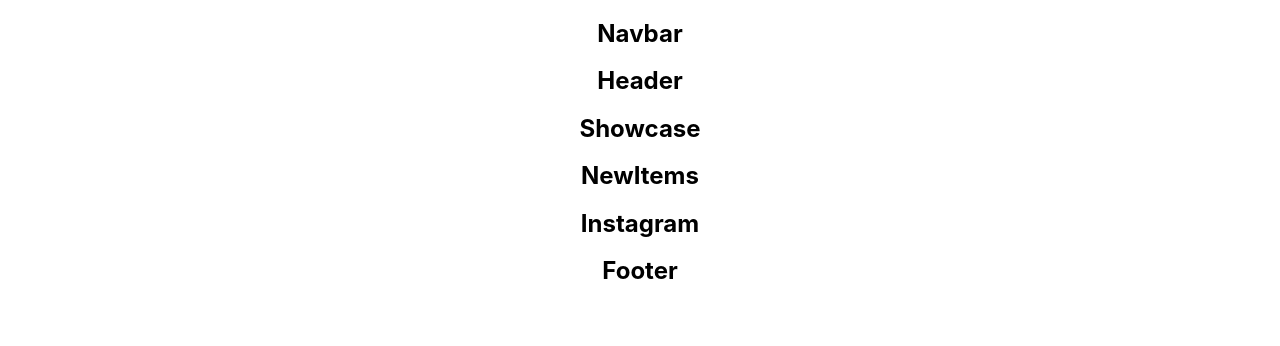
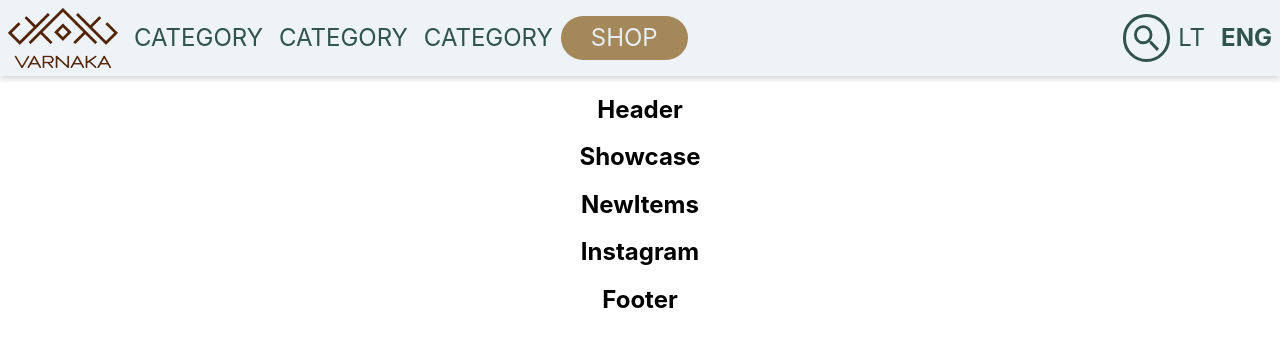
Before and after one commit to macas5/varnaka, a React (Create React App) app: page / in a window 1280 px wide. Shown: the top 346 px of the page. Built offline with nearby package versions, Linux system fonts and the light colour scheme.

Commit message:
Made progress on navbar

```diff
--- a/src/App.css
+++ b/src/App.css
@@ -1,38 +1,4 @@
+
 .App {
   text-align: center;
 }
-
-.App-logo {
-  height: 40vmin;
-  pointer-events: none;
-}
-
-@media (prefers-reduced-motion: no-preference) {
-  .App-logo {
-    animation: App-logo-spin infinite 20s linear;
-  }
-}
-
-.App-header {
-  background-color: #282c34;
-  min-height: 100vh;
-  display: flex;
-  flex-direction: column;
-  align-items: center;
-  justify-content: center;
-  font-size: calc(10px + 2vmin);
-  color: white;
-}
-
-.App-link {
-  color: #61dafb;
-}
-
-@keyframes App-logo-spin {
-  from {
-    transform: rotate(0deg);
-  }
-  to {
-    transform: rotate(360deg);
-  }
-}
--- /dev/null
+++ b/src/components/Navbar/Navbar.css
@@ -0,0 +1,39 @@
+nav{
+  background: #E6EEF4B3 0% 0% no-repeat padding-box;
+  box-shadow: 0px 3px 6px #00000029;
+  opacity: 1;
+
+  font-size: 24px;
+  color: var(--primary);
+}
+
+.search {
+  border: 3px solid var(--primary);
+  border-radius: 24px;
+  opacity: 1;
+}
+
+.searchBox {
+  display: none;
+  visibility: hidden;
+}
+
+.shop {
+  background: var(--secoundary) 0% 0% no-repeat padding-box;
+  background: #A58859 0% 0% no-repeat padding-box;
+  border-radius: 24px;
+  color: var(--light);
+  opacity: 1;
+  padding: 8px 30px 8px 30px;
+}
+
+@keyframes searchExtend {
+  from {visibility: hidden;}
+  to {visibility: visible;}
+}
+
+.search:hover .searchBox{
+  display: flex;
+  animation-name: searchExtend;
+  animation-duration: 4s;
+}
--- a/src/components/Navbar/Navbar.tsx
+++ b/src/components/Navbar/Navbar.tsx
@@ -1,8 +1,28 @@
 import React from 'react';
+import './Navbar.css';
+
+import Logo from '../../Assets/Varnaka Logo T Rudas.png';
+import Search from '../../Assets/Search Logo.svg';
 
 const Navbar = () => {
   return(
-    <h2>Navbar</h2>
+    <nav className="flex justify-between items-center pv2 v-mid">
+      <div className="flex items-center">
+        <img src={Logo} alt="Varnaka" className="ph2"/>
+        <span className="ph2">CATEGORY</span>
+        <span className="ph2">CATEGORY</span>
+        <span className="ph2">CATEGORY</span>
+        <span className="shop">SHOP</span>
+      </div>
+      <div className="w-25 flex items-center justify-end">
+        <span className="search pa2 flex">
+          <span className="searchBox ph2 w5">Search</span>
+          <img src={Search} alt="Search"/>
+          </span>
+        <span className="ph2">LT</span>
+        <span className="ph2"><b>ENG</b></span>
+      </div>
+    </nav>
   )
 }
 
--- a/src/index.css
+++ b/src/index.css
@@ -1,6 +1,25 @@
+
+@font-face {font-family: "All Round Gothic";
+  src: url("//db.onlinewebfonts.com/t/36f9c126444387446c52b962a725f250.eot");
+  src: url("//db.onlinewebfonts.com/t/36f9c126444387446c52b962a725f250.eot?#iefix") format("embedded-opentype"),
+  url("//db.onlinewebfonts.com/t/36f9c126444387446c52b962a725f250.woff2") format("woff2"),
+  url("//db.onlinewebfonts.com/t/36f9c126444387446c52b962a725f250.woff") format("woff"),
+  url("//db.onlinewebfonts.com/t/36f9c126444387446c52b962a725f250.ttf") format("truetype"),
+  url("//db.onlinewebfonts.com/t/36f9c126444387446c52b962a725f250.svg#All Round Gothic") format("svg");
+}
+
+:root{
+  --light: #E6EEF4;
+  --mid: #74959D;
+  --black: #0F1817;
+  --primary: #30544C;
+  --secoundary: #A58859;
+}
+
+
 body {
   margin: 0;
-  font-family: -apple-system, BlinkMacSystemFont, 'Segoe UI', 'Roboto', 'Oxygen',
+  font-family: -apple-system, BlinkMacSystemFont, 'All Round Gothic', 'Segoe UI', 'Roboto', 'Oxygen',
     'Ubuntu', 'Cantarell', 'Fira Sans', 'Droid Sans', 'Helvetica Neue',
     sans-serif;
   -webkit-font-smoothing: antialiased;
```
Also changed, not shown: 1 other file (tests, documents, lock files or other folders).
